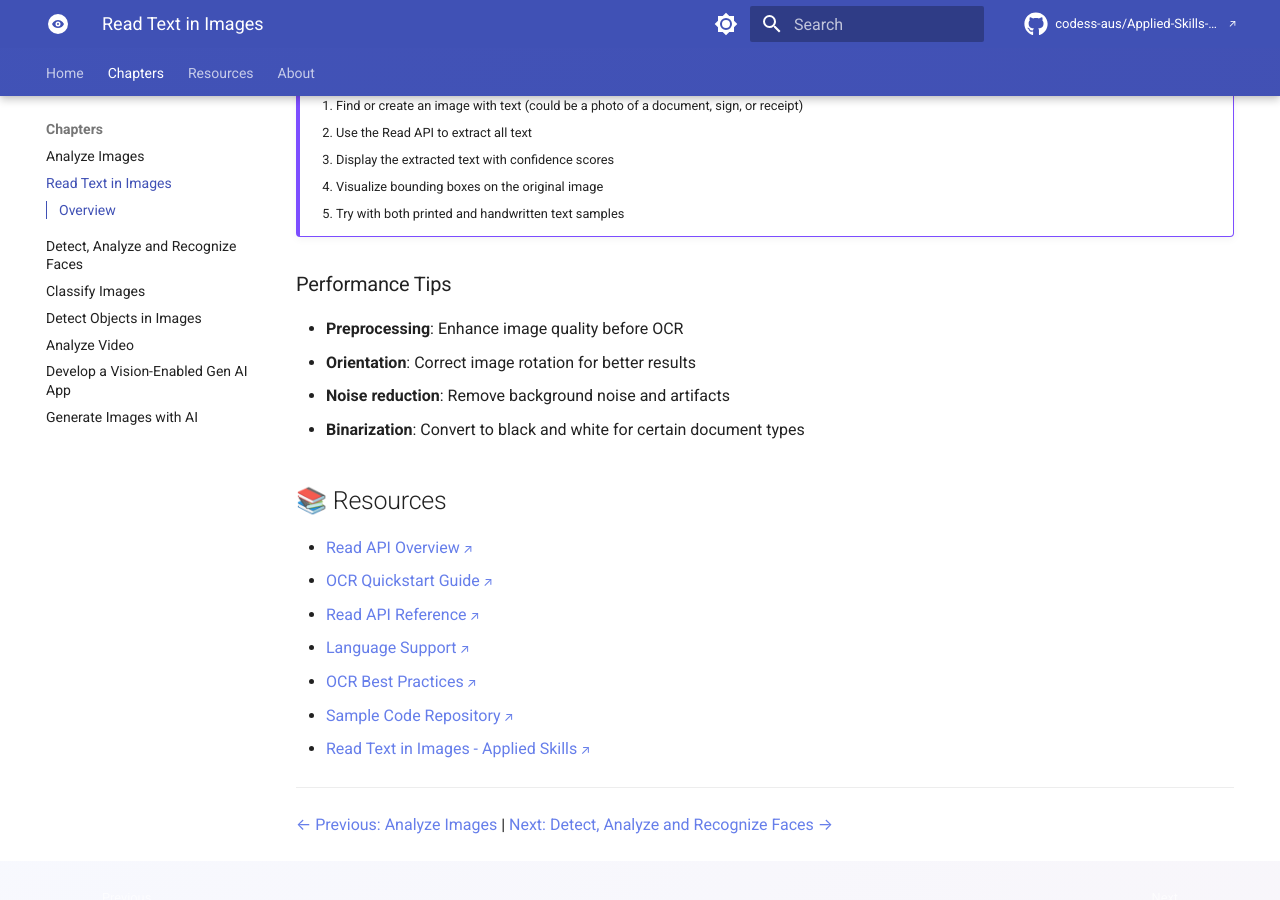
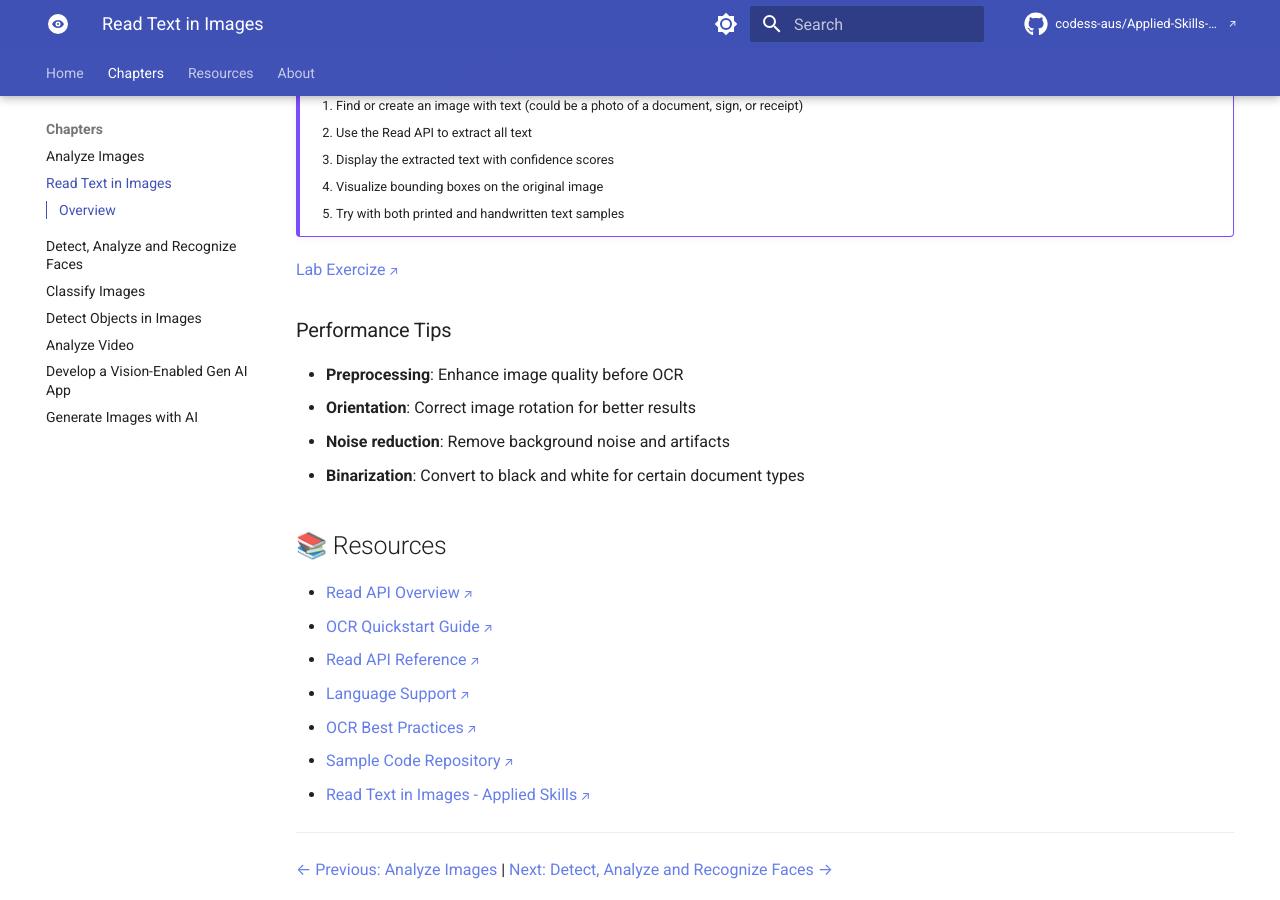
Before and after one commit to codess-aus/Applied-Skills-Computer-Vision, an MkDocs documentation site: the page built from docs/chapters/read-text-in-images.md, in a window 1280 px wide and 900 px high, scrolled down 5773 px. Built offline with MkDocs 1.6.1 and Material for MkDocs 9.7.7, drawn with Linux system fonts in a browser that asks for light colours; comment, search, counter and statistics services are not loaded.

Commit message:
Add link to Lab Exercise for OCR practice in read-text-in-images.md

```diff
--- a/docs/chapters/read-text-in-images.md
+++ b/docs/chapters/read-text-in-images.md
@@ -248,6 +248,9 @@ Results are organized hierarchically:
     4. Visualize bounding boxes on the original image
     5. Try with both printed and handwritten text samples
 
+[Lab Exercize](https://microsoftlearning.github.io/mslearn-ai-vision/Instructions/Labs/02-ocr.html)
+
+
 ### Performance Tips
 
 - **Preprocessing**: Enhance image quality before OCR
```
